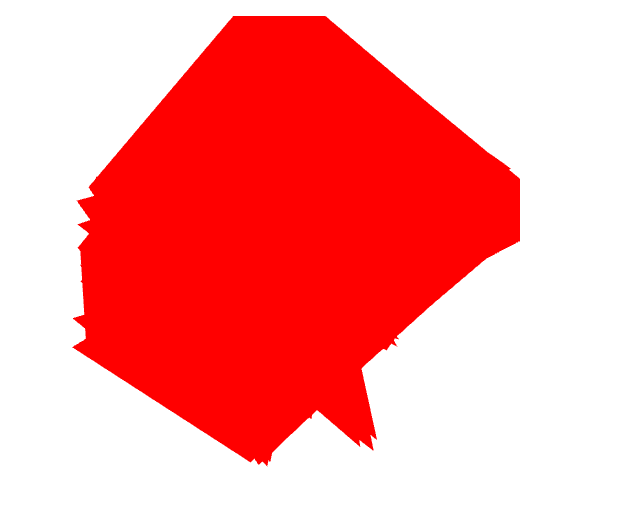
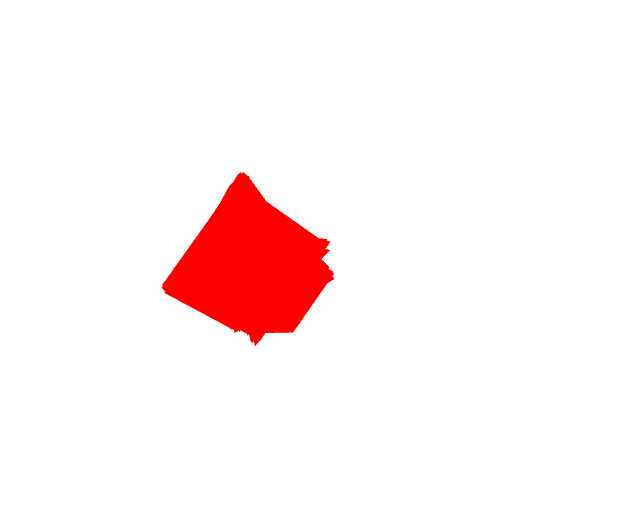
Before and after one commit to Tai-Png/WebGL-light-shading-rendering-, a plain HTML site: page index.html in a window 1280 px wide. Shown: the whole page, without its empty margins (0-640 px from the left). Drawn offline with Linux system fonts and the light colour scheme.

Commit message:
cleaned up comments

```diff
--- a/index.html
+++ b/index.html
@@ -2,31 +2,21 @@
 <html>
 <p id="debug"></p>
 
-<!-- Now we need to compile those shaders to put them on the GPU so first we need to get them into strings. -->
 <script id="vertex-shader" type="x-shader/x-vertex">
-attribute vec4 vPosition; // an attribute will receive data from a buffer
-uniform float u_fudgeFactor;
+attribute vec4 vPosition;
 uniform mat4 MVP;
 void
 main() {
 
-    float zToDivideBy = 1.0 + vPosition.z * u_fudgeFactor;// Adjust the z to divide by
-
     gl_Position =  MVP * vec4(vPosition.xyz, 1);
-    //vec4(vPosition.xyz, zToDivideBy); // Divide x and y by z.
-    // gl_Position is a special variable a vertex shader is responsible for setting
-    // It turns out WebGL takes the x,y,z,w value we assign to gl_Position in our vertex shader and divides it by w automatically.
 
 }
 </script>
-
-<!-- Now we need to compile those shaders to put them on the GPU so first we need to get them into strings. -->
 <script id="fragment-shader" type="x-shader/x-fragment">
-precision mediump float; // fragment shaders don't have a default precision so we need to pick one. mediump is a good default. It means "medium precision"
+precision mediump float;
 void
 main() {
-    // gl_FragColor is a special variable a fragment shaderis responsible for setting
-    gl_FragColor = vec4( 1.0, 0.0, 0.0, 1.0 );  // every vertex will be shaded red
+    gl_FragColor = vec4( 1.0, 0.0, 0.0, 1.0 );
 }
 </script>
 
@@ -41,7 +31,6 @@ main() {
 
 
 <body>
-<!-- We need a HTML canvas element so that the Javascript can look it up -->
 <canvas id="gl-canvas" width="512" height="512">
 Oops ... your browser doesn't support the HTML5 canvas element
 </canvas>
--- a/shadingCow.js
+++ b/shadingCow.js
@@ -12,62 +12,48 @@ cowFaces = flatten(cowFaces).map(function (element) {
 var fudgeLocation
 var fudgeFactor
 
+
+var iBuffer;
+var vBuffer;
+var vPosition;
+
 var MVP;
 var MVPlocation;
-
-
-
+var cam_pos;
+var cow_pos;
+var viewMatrix;
+var fov;
+var projectionMatrix;
+var projectionMatrixLoc;
+var modelmatrix;
 
 
 window.onload = function init() {
-    canvas = document.getElementById( "gl-canvas" ); // Looking up the canvas element
-    // Canvases just like Images have 2 sizes. The number of pixels actually in them and separately the size they are displayed. CSS determines the size the canvas is displayed. You should always set the size you want a canvas to be with CSS since it is far far more flexible than any other method.
-    gl = WebGLUtils.setupWebGL( canvas ); // Prof provided code to setup WEBGLcontext easier
+    canvas = document.getElementById( "gl-canvas" );
+    gl = WebGLUtils.setupWebGL( canvas );
     if( !gl ) { alert( "WebGL is not available" ); }
-	gl.viewport( 0, 0, canvas.width, canvas.height ); // We need to tell WebGL how to convert from the clip space values we'll be setting gl_Position to back into pixels, often called screen space. To do this we call gl.viewport and pass it the current size of the canvas. // This tells WebGL the -1 +1 clip space maps to 0 <-> gl.canvas.width for x and 0 <-> gl.canvas.height for y.
+	gl.viewport( 0, 0, canvas.width, canvas.height );
 
-
-
-
-
-
-
-    // initShaders for programs
-    staticProgram = initShaders( gl, "vertex-shader", "fragment-shader" ); // Provided code from prof which creates shaders, uploads the GLSL source and compiles the shader. It also links the 2 shaders into a program and then creates the program
+    staticProgram = initShaders( gl, "vertex-shader", "fragment-shader" );
     gl.enable(gl.DEPTH_TEST);
     gl.useProgram( staticProgram );
 
-    // Attributes get their data from buffers so we need to Create a buffer
-    let iBuffer = gl.createBuffer();
+    iBuffer = gl.createBuffer();
     gl.bindBuffer(gl.ELEMENT_ARRAY_BUFFER, iBuffer);
-    gl.bufferData(gl.ELEMENT_ARRAY_BUFFER, new Uint16Array(cowFaces), gl.STATIC_DRAW); // Now we can put data in that buffer by referencing it through the bind point // The last argument, gl.STATIC_DRAW is a hint to WebGL about how we'll use the data. WebGL can try to use that hint to optimize certain things. gl.STATIC_DRAW tells WebGL we are not likely to change this data much.
+    gl.bufferData(gl.ELEMENT_ARRAY_BUFFER, new Uint16Array(cowFaces), gl.STATIC_DRAW);
 
-    let vBuffer = gl.createBuffer();
+    vBuffer = gl.createBuffer();
     gl.bindBuffer(gl.ARRAY_BUFFER, vBuffer);
-    gl.bufferData(gl.ARRAY_BUFFER, flatten(cowVertices), gl.STATIC_DRAW); // Now we can put data in that buffer by referencing it through the bind point // cowVertices is a JavaScript array. WebGL needs strongly typed data so the flatten creates a new array of floating point numbers and copies the values from cowVertices. gl.bufferData then copies that data to the vBuffer on the GPU. It's using the v buffer because we bound it to the ARRAY_BUFFER bind point above.
+    gl.bufferData(gl.ARRAY_BUFFER, flatten(cowVertices), gl.STATIC_DRAW);
 
 
-    let vPosition = gl.getAttribLocation( staticProgram, "vPosition" ); // Getting vPosition attribute location in the HTML
-    gl.vertexAttribPointer( vPosition, 4, gl.FLOAT, false, 0, 0 ); // The 4 means that there is 4 components per iteration (i only see 1 right now, where the other 4) vec4 is a 4 float value. In JavaScript you could think of it something like a_position = {x: 0, y: 0, z: 0, w: 0}. In the internet exaple they set size = 2. Attributes default to 0, 0, 0, 1 so this attribute will get its first 2 values (x and y) from our buffer. The z, and w will be the default 0 and 1 respectively.
+    vPosition = gl.getAttribLocation( staticProgram, "vPosition" );
+    gl.vertexAttribPointer( vPosition, 4, gl.FLOAT, false, 0, 0 );
     gl.enableVertexAttribArray( vPosition );
-    // fudgeLocation = gl.getUniformLocation(staticProgram, "u_fudgeFactor");
-    // fudgeFactor = 1;
 
     MVPlocation = gl.getUniformLocation(staticProgram, "MVP");
 
-
-
-
-
-	// gl.enableVertexAttribArray( vPosition ); // we need to tell WebGL how to take data from the buffer we setup above and supply it to the attribute in the shader. First off we need to turn the attribute on
-
-
-
-
-
-
 	render();
-    // The code up to this point is initialization code. Code that gets run once when we load the page. The code below this point is rendering code or code that should get executed each time we want to render/draw.
 }
 
 function render() {
@@ -75,54 +61,23 @@ function render() {
     gl.clearColor( 0.1, 0.1, 0.1, 1.0 );
     gl.useProgram(staticProgram);
 
+    cam_pos = vec3(50, 20, 10);
+    cow_pos = vec3(0, 0, 0);
 
+    viewMatrix = lookAt(cam_pos, cow_pos, vec3([0, 1, 0]));
 
-    // Set the fudgeFactor
-    // gl.uniform1f(fudgeLocation, fudgeFactor);
-    let cam_pos = vec3(0, 0, 30);
-    let cow_pos = vec3(0, 0, 0);
-
-    let viewMatrix = lookAt(cam_pos, cow_pos, vec3([0, 1, 0]));
-
-    let fov = 20;
-    let projectionMatrix = perspective(fov, canvas.width / canvas.height, 0.1, 100.0);
-
-    let modelmatrix = mat4(
+    fov = 30;
+    projectionMatrix = perspective(fov, canvas.width / canvas.height, 0.1, 100.0);
+    modelmatrix = mat4(
         1, 0, 0, 0,
         0, 1, 0, 0,
         0, 0, 1, 0,
         0, 0, 0, 1);
 
-    let MVP = mat4();
+    MVP = mat4();
     MVP = mult(mult(projectionMatrix, viewMatrix), modelmatrix);
 
     gl.uniformMatrix4fv(MVPlocation, false, flatten(MVP));
 
     gl.drawElements(gl.TRIANGLES, cowVertices.length, gl.UNSIGNED_SHORT, 0);
 }
-
-
-// ----------- THIS IS NOT FOR THIS ASSIGNMENT THIS IS JUST FOR YOU TO UNDERSTAND----
-
-// var primitiveType = gl.TRIANGLES;
-// var offset = 0;
-// var count = 3;
-// gl.drawArrays(primitiveType, offset, count);
-
-// Because the count is 3 this will execute our vertex shader 3 times. The first time a_position.x and a_position.y in our vertex shader attribute will be set to the first 2 values from the positionBuffer. The second time a_position.x and a_position.y will be set to the second 2 values. The last time they will be set to the last 2 values.
-
-// Because we set primitiveType to gl.TRIANGLES, each time our vertex shader is run 3 times WebGL will draw a triangle based on the 3 values we set gl_Position to. No matter what size our canvas is those values are in clip space coordinates that go from -1 to 1 in each direction.
-
-// Because our vertex shader is simply copying our positionBuffer values to gl_Position the triangle will be drawn at clip space coordinates
-
-//   0, 0,
-//   0, 0.5,
-//   0.7, 0,
-// Converting from clip space to screen space if the canvas size happened to be 400x300 we'd get something like this
-
-//  clip space      screen space
-//    0, 0       ->   200, 150
-//    0, 0.5     ->   200, 225
-//  0.7, 0       ->   340, 150
-
-// WebGL will now render that triangle. For every pixel it is about to draw WebGL will call our fragment shader. Our fragment shader just sets gl_FragColor to 1, 0, 0.5, 1. Since the Canvas is an 8bit per channel canvas that means WebGL is going to write the values [255, 0, 127, 255] into the canvas.
```
